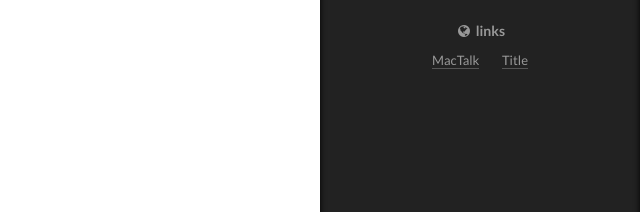
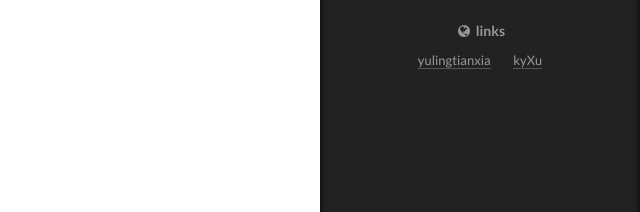
Before and after one commit to BJTUzhengli/BJTUzhengli.github.io, a plain HTML site: page 2016/08/20/深入理解objc中的对象与类/index.html in a window 1280 px wide. Both pictures are taken after a click on the item "Overview". Shown: the part 288-500 px from the top of the page, 640-1280 px from the left. Drawn offline with Linux system fonts and the light colour scheme; a script that the page names is missing.

Commit message:
Site updated: 2016-08-26 00:09:53

```diff
--- a/2016/08/20/深入理解objc中的对象与类/index.html
+++ b/2016/08/20/深入理解objc中的对象与类/index.html
@@ -603,11 +603,11 @@ Class class3 = object_getClass(aNumber);
             <ul class="links-of-blogroll-list">
 
                 <li class="links-of-blogroll-item">
-                  <a href="http://kyxu.tech/" title="MacTalk" target="_blank">MacTalk</a>
+                  <a href="http://yulingtianxia.com/" title="yulingtianxia" target="_blank">yulingtianxia</a>
                 </li>
 
                 <li class="links-of-blogroll-item">
-                  <a href="kyXu" title="Title" target="_blank">Title</a>
+                  <a href="http://kyxu.tech/" title="kyXu" target="_blank">kyXu</a>
                 </li>
 
             </ul>
```
Also changed, not shown: 2016/08/20/聊聊响应者链/index.html (+2 -2 lines), 2016/08/21/ACoolCustomKVO-自己动手实现支持block/index.html (+2 -2 lines), 2016/08/21/聊聊runtime那些事/index.html (+2 -2 lines), 2016/08/24/iOS中的多线程编程：重温GCD（一）/index.html (+2 -2 lines), 404.html (+2 -2 lines), archives/2016/08/index.html (+2 -2 lines), archives/2016/index.html (+2 -2 lines), archives/index.html (+2 -2 lines), index.html (+2 -2 lines).
